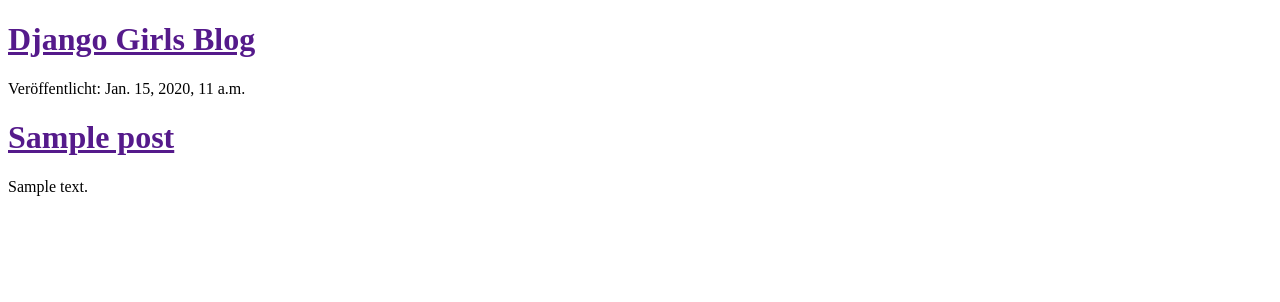
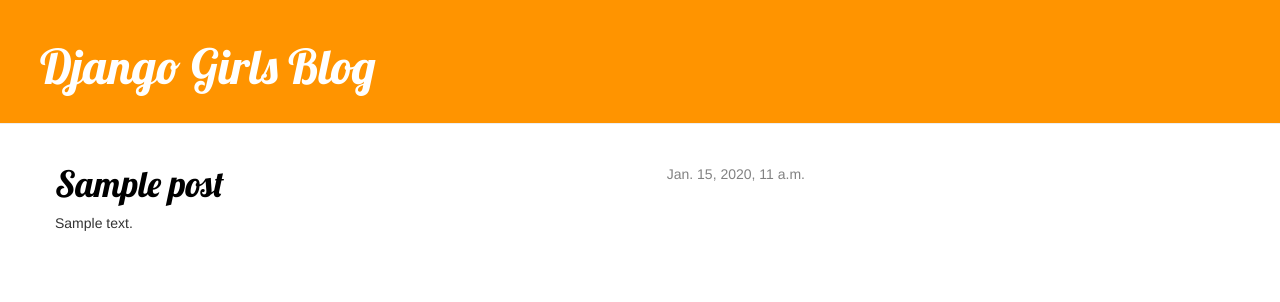
Before and after one commit to Robert-Weiner/my-first-blog, a Django app: template blog/templates/blog/post_list.html in a window 1280 px wide. Shown: the top 302 px of the page. Run offline with Django 3.2, Linux system fonts and the light colour scheme; the template is opened without the code that fills it: values that come from a table or form of the project are taken from there, others are empty; tables that the repository leaves empty hold one stand-in row (values such as "Sample post"); some libraries are stand-ins or nearby versions.

Commit message:
Erstes CSS

```diff
--- /dev/null
+++ b/blog/static/css/blog.css
@@ -0,0 +1,47 @@
+.page-header {
+    background-color: #ff9400;
+    margin-top: 0;
+    padding: 20px 20px 20px 40px;
+}
+
+.page-header h1, .page-header h1 a, .page-header h1 a:visited, .page-header h1 a:active {
+    color: #ffffff;
+    font-size: 36pt;
+    text-decoration: none;
+}
+
+.content {
+    margin-left: 40px;
+}
+
+h1, h2, h3, h4 {
+    font-family: 'Lobster', cursive;
+}
+
+.date {
+    float: right;
+    color: #828282;
+}
+
+.save {
+    float: right;
+}
+
+.post-form textarea, .post-form input {
+    width: 100%;
+}
+
+.top-menu, .top-menu:hover, .top-menu:visited {
+    color: #ffffff;
+    float: right;
+    font-size: 26pt;
+    margin-right: 20px;
+}
+
+.post {
+    margin-bottom: 70px;
+}
+
+.post h1 a, .post h1 a:visited {
+    color: #000000;
+}
--- a/blog/templates/blog/post_list.html
+++ b/blog/templates/blog/post_list.html
@@ -1,21 +1,38 @@
+{% load static %}
+
 <!DOCTYPE html>
 <html lang="de" dir="ltr">
   <head>
     <meta charset="utf-8">
     <title>Django Girls blog</title>
+
+    <link rel="stylesheet" href="//maxcdn.bootstrapcdn.com/bootstrap/3.2.0/css/bootstrap.min.css">
+    <link rel="stylesheet" href="//maxcdn.bootstrapcdn.com/bootstrap/3.2.0/css/bootstrap-theme.min.css">
+    <link href="http://fonts.googleapis.com/css?family=Lobster&subset=latin,latin-ext" rel="stylesheet" type="text/css">
+
+    <link rel="stylesheet" href="{% static 'css/blog.css' %}">
+
   </head>
   <body>
-    <div>
+    <div class="page-header">
             <h1><a href="">Django Girls Blog</a></h1>
         </div>
 
+        <div class="content container">
+    <div class="row">
+        <div class="col-md-8">
         {% for post in posts %}
-          <div>
-            <p>Veröffentlicht: {{ post.published_date }}</p>
-            <h1><a href="">{{ post.title }}</a></h1>
-            <p>{{ post.text|linebreaksbr }}</p>
-          </div>
+            <div class="post">
+                <div class="date">
+                    {{ post.published_date }}
+                </div>
+                <h1><a href="">{{ post.title }}</a></h1>
+                <p>{{ post.text|linebreaks }}</p>
+            </div>
         {% endfor %}
+        </div>
+    </div>
+</div>
 
   </body>
 </html>
--- a/mysite/settings.py
+++ b/mysite/settings.py
@@ -119,4 +119,4 @@
 # https://docs.djangoproject.com/en/2.0/howto/static-files/
 
 STATIC_URL = '/static/'
-STATIC_ROOT = os.path.join(BASE_DIR, 'static')
+#STATIC_ROOT = os.path.join(BASE_DIR, 'static')
```
